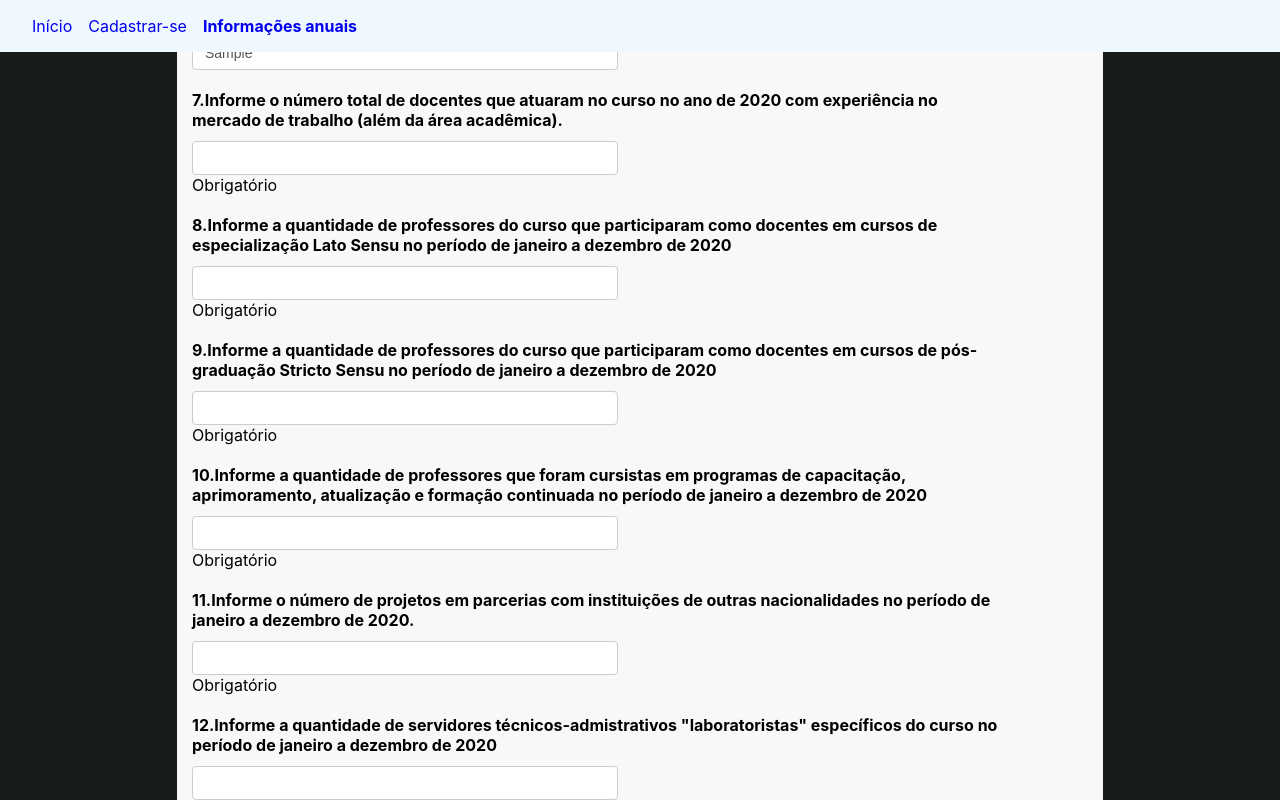
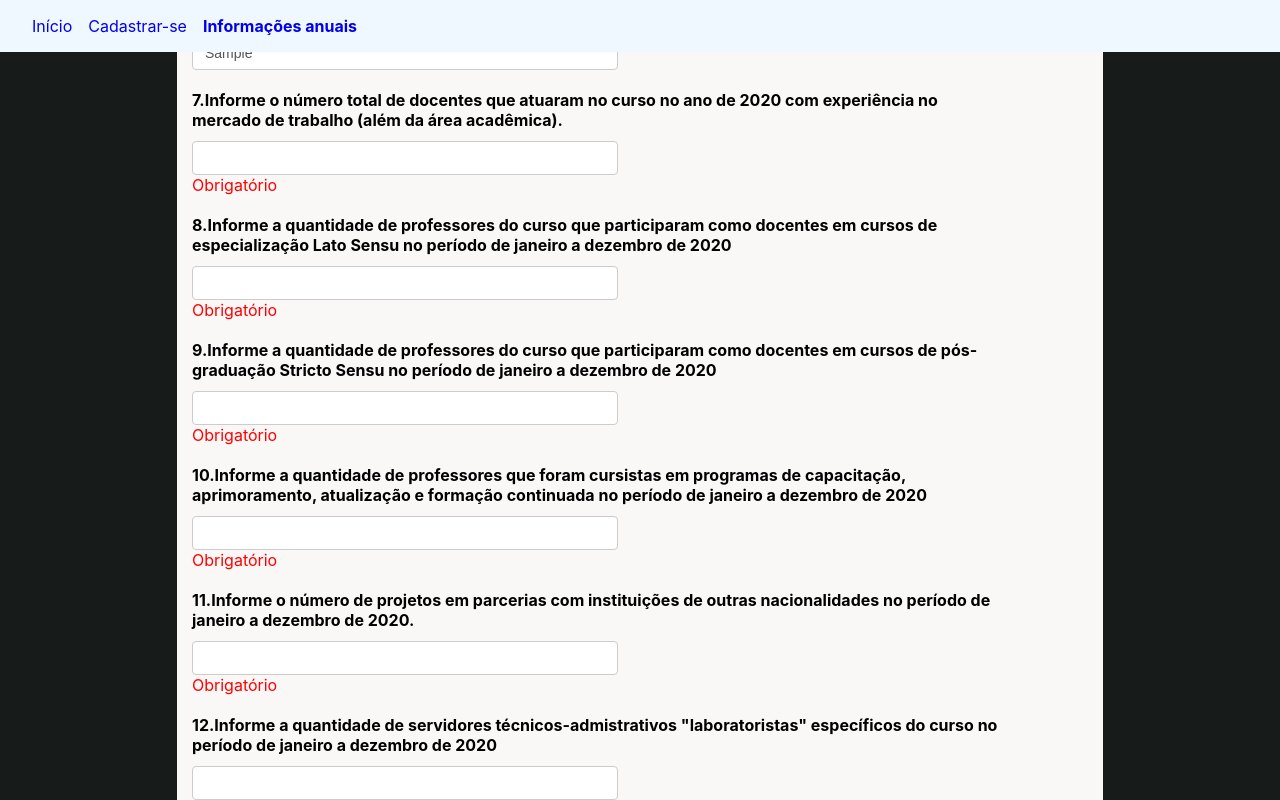
Before and after one commit to joaolucas2012/global-academic-planner, a React (Create React App) app: page /yearinfo in a window 1280 px wide. Both pictures are taken after typing "Sample", "Sample", "Sample", "Sample", "Sample", "Sample" into the empty fields and a click on the button "Avançar". Shown: the part 642-1442 px from the top of the page. Built offline with nearby package versions, Linux system fonts and the light colour scheme.

Commit message:
feature: update component style with styled-components

```diff
--- a/src/components/TextError/index.jsx
+++ b/src/components/TextError/index.jsx
@@ -1,7 +1,8 @@
 import React from 'react'
+import { ErrorDiv } from './styles'
 
 export default function TextError(props) {
   return (
-    <div className="error">{props.children}</div>
+    <ErrorDiv>{props.children}</ErrorDiv>
   )
 }
```
